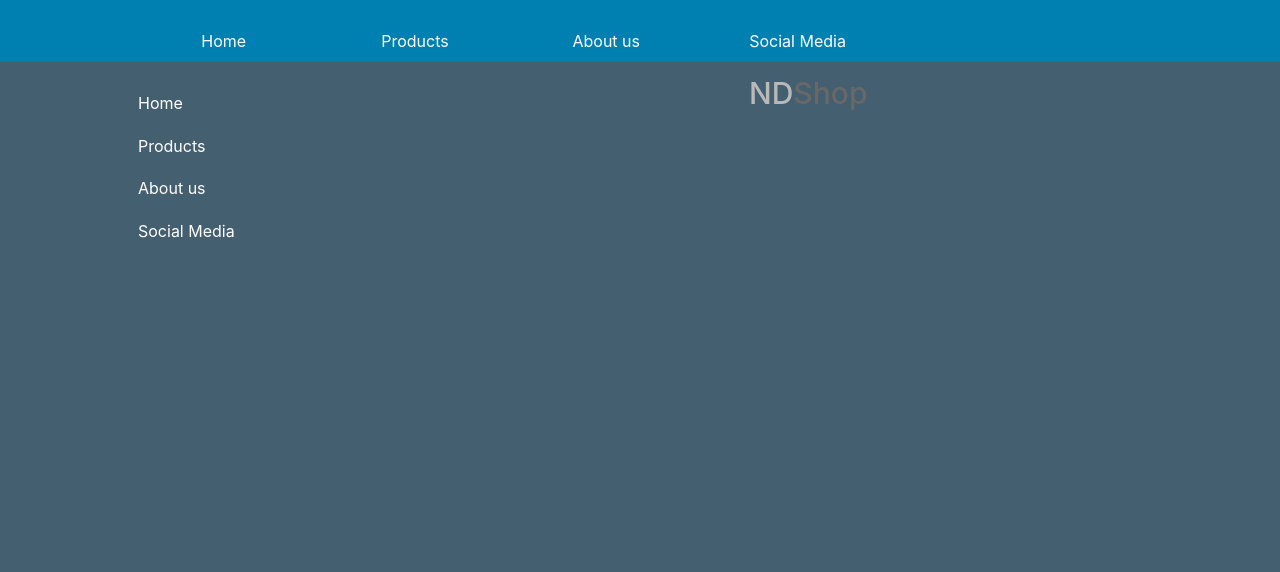
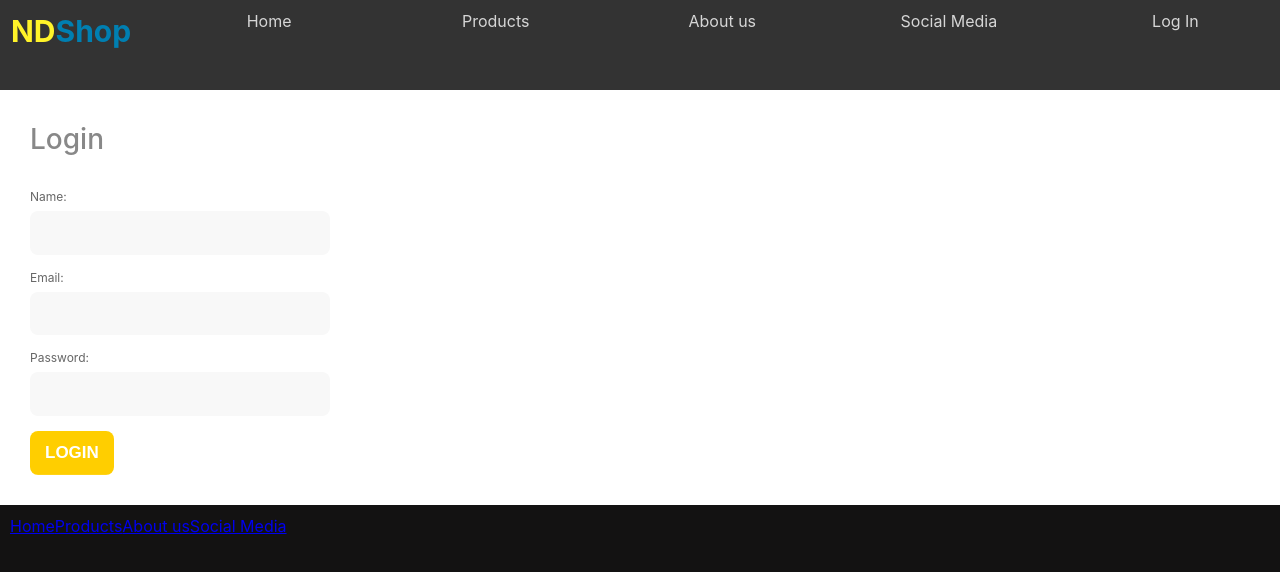
Before and after one commit to daniazhuk/danila-nikita-react-app, a React (Create React App) app: page /log-in in a window 1280 px wide. Shown: the top 572 px of the page. Built offline with nearby package versions, Linux system fonts and the light colour scheme.

Commit message:
created separate log in page

```diff
--- a/src/App.tsx
+++ b/src/App.tsx
@@ -7,8 +7,8 @@ import Footer from "./view/components/Footer";
 const App = () => {
   return (
     <div className="wrapper">
-      <Navigation />
-      <AppRoutes />
+      <Navigation/>
+      <AppRoutes/>
       <Footer/>
     </div>
   );
--- a/src/view/common/LoginLogic/loginform.css
+++ b/src/view/common/LoginLogic/loginform.css
@@ -20,7 +20,7 @@ input, button {
 }
 
 .form {
-    display: block;
+    display: flex;
     position: relative;
 }
 
--- a/src/view/components/Footer/footer.css
+++ b/src/view/components/Footer/footer.css
@@ -1,45 +1,47 @@
 footer {
     width: 100%;
     flex-grow: 1;
-    display:flex;
+    display: flex;
     flex-wrap: wrap;
+    text-align: center;
     padding: 10px;
-    /* background-color: #007fb1; */
-    background-color: #445f70;
-    padding-left: 10%;
-  }
+    background-color: #131212;
+}
 
-  footer div {
-    position: relative;
-  }
-  .footer-links {
-    width :50%;
-  }
+/*footer div {*/
+/*    position: relative;*/
+/*}*/
 
-  footer a {
-    text-decoration: none;
-    margin: 20px 10px 0 10px;
-    width: 15%;
-    text-align: center;
-    width: 30%;
-    text-align: left;
-    display: block;
-    color:white;
-  }
-  .footer-logo {
-    color: rgb(185, 185, 185);
-    margin-left: 50px;
-    vertical-align: auto;
-    overflow: hidden;
-    display: flex;
-    font-size:30px;
-    font-weight: 500;
-  }
-  .footer-logo span {
-    color: rgb(104, 104, 104);
-  }
+/*.footer-links {*/
+/*    width: 50%;*/
+/*    display: flex;*/
+/*    justify-content: space-between;*/
+/*}*/
 
-  .footer-container img {
-    object-fit: cover;
-    height: 60px;
-  }
+/*footer a {*/
+/*    text-decoration: none;*/
+/*    margin: 20px 10px 0 10px;*/
+/*    width: 15%;*/
+/*    text-align: center;*/
+/*    display: block;*/
+/*    color: white;*/
+/*}*/
+
+/*.footer-logo {*/
+/*    color: rgb(185, 185, 185);*/
+/*    margin-left: 50px;*/
+/*    vertical-align: auto;*/
+/*    overflow: hidden;*/
+/*    display: flex;*/
+/*    font-size: 30px;*/
+/*    font-weight: 500;*/
+/*}*/
+
+/*.footer-logo span {*/
+/*    color: rgb(104, 104, 104);*/
+/*}*/
+
+/*.footer-container img {*/
+/*    object-fit: cover;*/
+/*    height: 60px;*/
+/*}*/
--- a/src/view/components/Footer/index.tsx
+++ b/src/view/components/Footer/index.tsx
@@ -1,20 +1,20 @@
-import React, { FC } from "react";
+import React, {FC} from "react";
 import "./footer.css";
-import { Link } from "react-router-dom";
+import {Link} from "react-router-dom";
 
 const Footer: FC = () => {
     return (
         <footer>
+            {/*<div className="footer-logo">*/}
+            {/*    ND<span>Shop</span>*/}
+            {/*</div>*/}
+
             <div className="footer-links">
                 <Link to="/">Home</Link>
                 <Link to="/products">Products</Link>
                 <Link to="/about-us">About us</Link>
                 <Link to="/social-media">Social Media</Link>
             </div>
-
-      <div className="footer-logo">
-        ND<span>Shop</span>
-      </div>
         </footer>
     );
 };
--- a/src/view/components/Navigation/index.tsx
+++ b/src/view/components/Navigation/index.tsx
@@ -13,6 +13,7 @@ const Navigation: FC = () => {
       <Link to="/products">Products</Link>
       <Link to="/about-us">About us</Link>
       <Link to="/social-media">Social Media</Link>
+      <Link to="/log-in">Log In</Link>
     </nav>
   );
 };
--- a/src/view/components/Navigation/nav.css
+++ b/src/view/components/Navigation/nav.css
@@ -1,31 +1,34 @@
 nav {
     width: 100%;
     display: flex;
+    justify-content: space-between;
+    text-align: center;
     padding: 10px;
-    background-color: #007fb1;
-    padding-left: 10%;
+    background-color: #333333
 }
 
 nav a {
     text-decoration: none;
-    margin: 20px 10px 0 10px;
     width: 15%;
+    align-items: center;
     text-align: center;
     display: block;
-    color:white;
+    color: #D6D6D6;
 }
+
 .nav-logo {
-    color: red;
-    margin-left: 50px;
+    color: #fff329;
+    margin-left: 1px;
     width: 10%;
     height: 70px;
     overflow: hidden;
-    display: none;
-    font-size:30px;
-    font-weight: 500;
+    display: flex;
+    font-size: 30px;
+    font-weight: 700;
 }
+
 .nav-logo span {
-    color: orange;
+    color: #007fb1;
 }
 
 .navbar-container img {
@@ -34,16 +37,15 @@ nav {
 }
 
 
+/*@media (max-width: 1400px) {*/
+/*    nav a {*/
+/*        display: none;*/
+/*    }*/
 
-
-  @media (max-width: 700px) {
-    nav a {
-      display: none;
-    }
-    .nav-logo {
-      width: 100%;
-      height: 70px;
-      overflow: hidden;
-      display: block;
-    }
-  }
+/*    .nav-logo {*/
+/*        width: 100%;*/
+/*        height: 70px;*/
+/*        overflow: hidden;*/
+/*        display: block;*/
+/*    }*/
+/*}*/
--- a/src/view/pages/HomePage/index.tsx
+++ b/src/view/pages/HomePage/index.tsx
@@ -2,13 +2,11 @@ import React, {FC} from 'react';
 import HomePageTop from '../../components/HomePageTop';
 import ImageSlider from "../../components/Slider/ImageSlider";
 import {SliderData} from "../../components/Slider/SliderData";
-import LoginLogic from "../../common/LoginLogic/LoginLogic";
 
 const HomePage:FC = () => {
 
     return (
         <div>
-            <LoginLogic/>
             <ImageSlider slides={SliderData}/>
             <HomePageTop id={0} type={''} brand={''} url={''} name={''} description={''} price={0} status={''}/>
         </div>
--- /dev/null
+++ b/src/view/pages/LogInPage/index.tsx
@@ -0,0 +1,12 @@
+import React, {FC} from 'react';
+import LoginLogic from "../../common/LoginLogic/LoginLogic";
+
+const LogInPage:FC = () => {
+    return (
+        <div>
+            <LoginLogic/>
+        </div>
+    );
+};
+
+export default LogInPage;
--- a/src/view/router/AppRoutes.tsx
+++ b/src/view/router/AppRoutes.tsx
@@ -7,6 +7,7 @@ import ProductItemPage from '../pages/ProductItemPage';
 import AboutUsPage from '../pages/AboutUsPage';
 import SocialMediaPage from '../pages/SocialMediaPage';
 import ScrollToTop from "../components/ScrollToTop";
+import LogInPage from "../pages/LogInPage";
 
 
 const AppRoutes = () => {
@@ -16,9 +17,10 @@ const AppRoutes = () => {
       <Routes>
         <Route path="/" element={ <HomePage/> } />
         <Route path="/products" element={ <ProductPage/> }/>
-        {/* <Route path="/products/:id" element={ <ProductItemPage/> }/> */}
+         {/*<Route path="/products/:id" element={ <ProductItemPage/> }/> */}
         <Route path="/about-us" element={ <AboutUsPage/> }/>
         <Route path="/social-media" element={ <SocialMediaPage/> }/>
+        <Route path="/log-in" element={< LogInPage/> }/>
       </Routes>
     </>
   )
```
Lines whose indentation alone changed are shown as unchanged.
